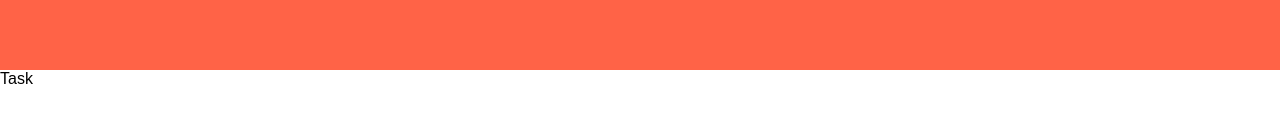
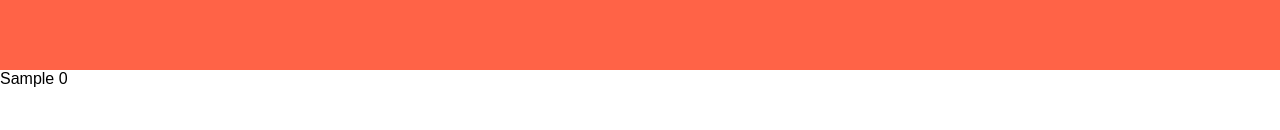
Before and after one commit to timothyrusso/react-typescript-todoapp, a React (Create React App) app: page / in a window 1280 px wide. Both pictures are taken after typing "Sample" into the empty fields and a click on the button "Add Task". Shown: the part 170-300 px from the top of the page. Built offline with nearby package versions, Linux system fonts and the light colour scheme.

Commit message:
feat: TodoTask component and props

```diff
--- a/src/App.tsx
+++ b/src/App.tsx
@@ -50,7 +50,7 @@
       </div>
       <div className="todoList">
         {todoList.map((task: ITask, key: number) => {
-          return <TodoTask key={key} />;
+          return <TodoTask key={key} task={task} />;
         })}
       </div>
     </div>
--- a/src/Components/TodoTask.tsx
+++ b/src/Components/TodoTask.tsx
@@ -1,7 +1,16 @@
 import React from 'react';
+import { ITask } from '../Interfaces';
 
-const TodoTask = () => {
-  return <div>Task</div>;
+interface Props {
+  task: ITask;
+}
+
+const TodoTask = ({ task }: Props) => {
+  return (
+    <div>
+      {task.taskName} {task.deadline}
+    </div>
+  );
 };
 
 export default TodoTask;
```
